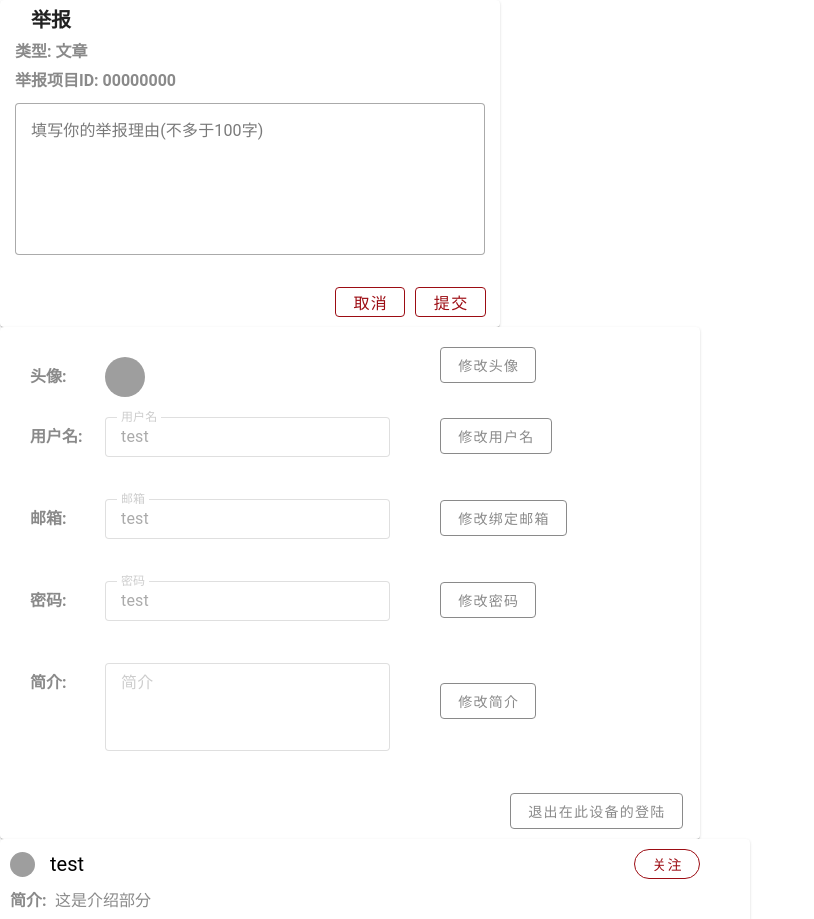
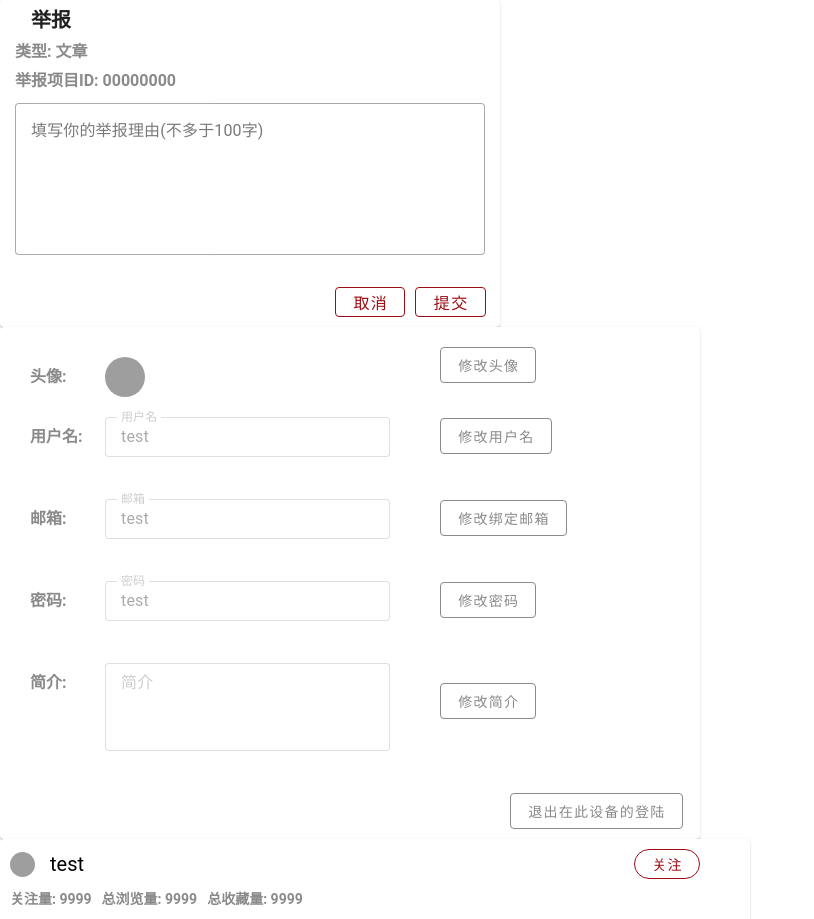
Before and after one commit to W1412X/share_web, a Vue app: page /test2 in a window 1280 px wide. Shown: the top 919 px of the page, without its empty margins (0-814 px from the left). Built offline with nearby package versions, Linux system fonts and the light colour scheme; sample sign-in values are in the browser's storage; grey boxes are pictures that could not be loaded; some icons are missing.

Commit message:
2024-09-03 00:28

```diff
--- a/src/components/UserMessageReader.vue
+++ b/src/components/UserMessageReader.vue
@@ -13,6 +13,11 @@
           @click="this.follow()"
           >{{this.followButtonText}}</v-btn
         >
+      </div>
+      <div :v-if="ifWithCount==true" style="display: flex;flex-direction: row;padding-top:10px">
+        <span style="font-size: 14px;color:#8a8a8a;font-weight: 600;margin-left: 0px;">关注量: {{ user.followCount }}</span>
+        <span style="font-size: 14px;color:#8a8a8a;font-weight: 600;margin-left: 10px;">总浏览量: {{ user.scanCount }}</span>
+        <span style="font-size: 14px;color:#8a8a8a;font-weight: 600;margin-left: 10px;">总收藏量: {{ user.starCount }}</span>
       </div>
       <div :v-if="ifWithIntroduce==true" style="display: flex; flex-direction: row;">
         <div style="font-size: 16px;margin-top: 10px;color:#8a8a8a;min-width: 45px;font-weight: 600;">简介:</div>
@@ -33,6 +38,9 @@ import { computed } from 'vue';
             userName: 'test',
             followState: false,
             introduce:'这是介绍部分',
+            starCount:'9999',
+            scanCount:'9999',
+            followCount:'9999',
             profileUrl:
               'https://tse1-mm.cn.bing.net/th/id/OIP-C.PO7d9IfnPUy2RO173QYt6wHaHV?w=216&h=213&c=7&r=0&o=5&pid=1.7',
           }
@@ -41,7 +49,11 @@ import { computed } from 'vue';
       ifWithIntroduce:{
         type:Boolean,
         dafault:false,
-      }
+      },
+      ifWithCount:{
+        type:Boolean,
+        dafault:true,
+      },
     },
     data() {
       const followState=this.user.followState;
```
